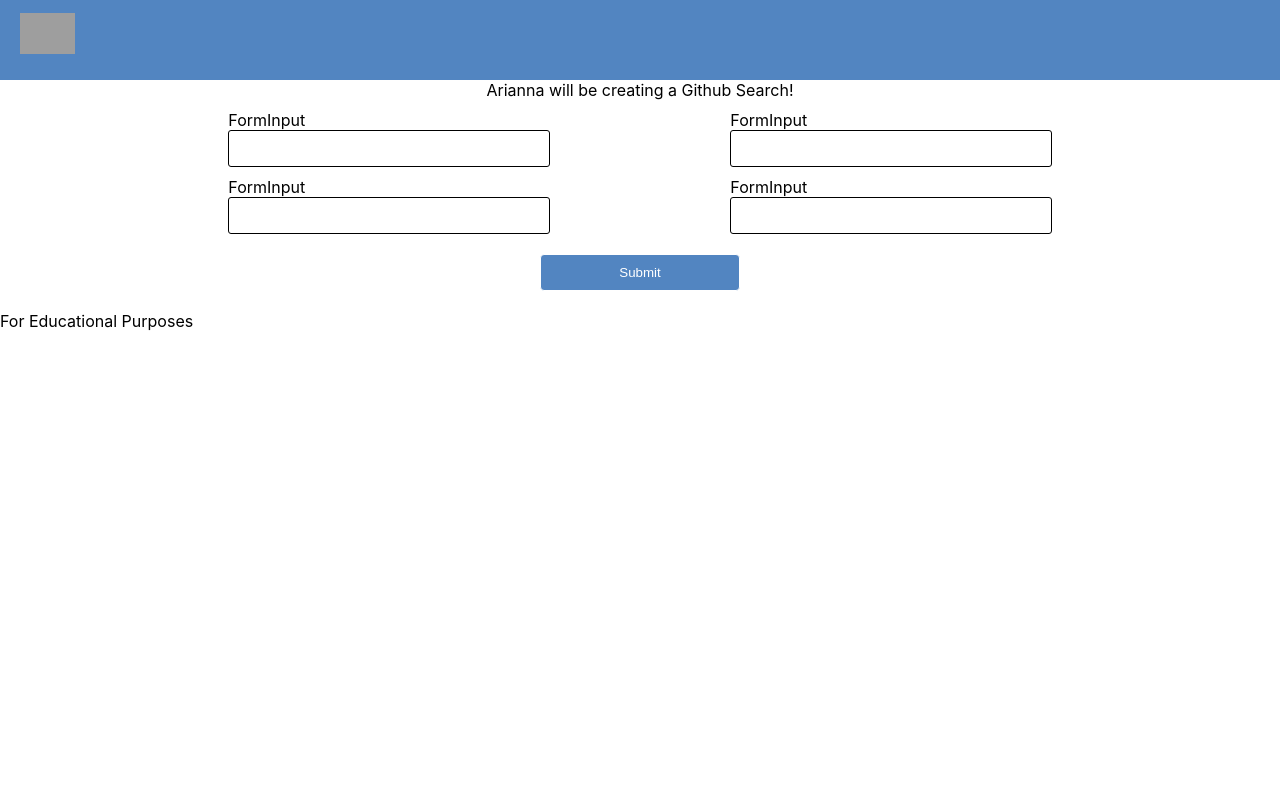
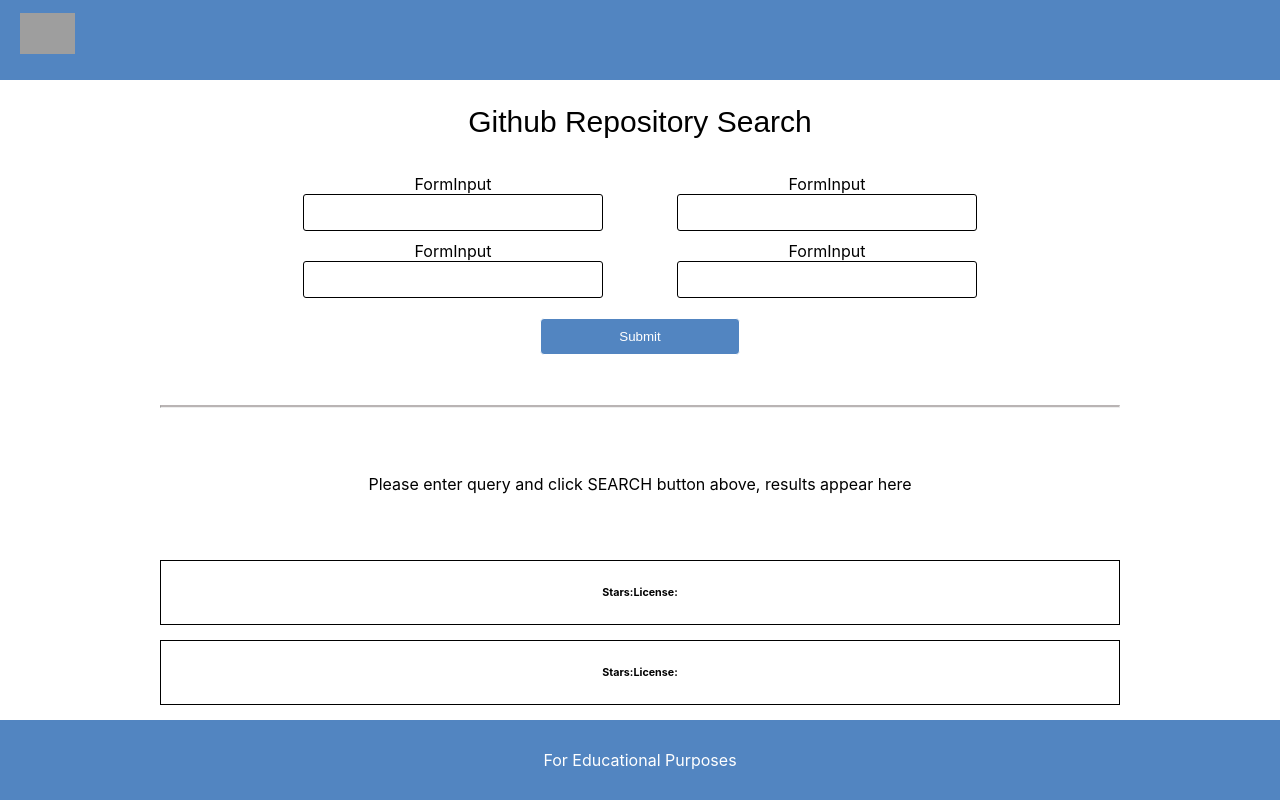
Before and after one commit to unachoza/Github-Search, a React (Create React App) app: page / in a window 1280 px wide. Built offline with nearby package versions, Linux system fonts and the light colour scheme; grey boxes are pictures that could not be loaded.

Commit message:
added react spinner, ui layout complete, no errors

```diff
--- a/package.json
+++ b/package.json
@@ -3,6 +3,7 @@
   "version": "0.1.0",
   "private": true,
   "dependencies": {
+    "@emotion/core": "^10.0.14",
     "@testing-library/jest-dom": "^5.11.6",
     "@testing-library/react": "^11.2.2",
     "@testing-library/user-event": "^12.6.0",
@@ -13,6 +14,7 @@
     "react": "^17.0.1",
     "react-dom": "^17.0.1",
     "react-scripts": "4.0.1",
+    "react-spinners": "^0.9.0",
     "typescript": "^4.1.3",
     "web-vitals": "^0.2.4"
   },
--- a/src/Components/App/App.css
+++ b/src/Components/App/App.css
@@ -47,3 +47,33 @@
   height: auto;
   margin: 13px 20px;
 }
+.footer {
+  margin-top: 100px;
+  position: fixed;
+  width: 100vw;
+  height: 10vh;
+  bottom: 0vh;
+  display: flex;
+  background-color: #5285c1;
+  justify-content: center;
+  align-items: center;
+  color: white;
+  align-self: flex-end;
+}
+.title {
+  text-align: center;
+  font-family: sans-serif;
+  font-size: 30px;
+  color: black;
+  font-weight: lighter;
+  margin: 25px;
+}
+.results-below-text {
+  text-align: center;
+  padding: 50px;
+}
+.division-line {
+  border-top: 2px solid #b9b4b4;
+  width: 100%;
+  margin-top: 50px;
+}
--- a/src/Components/App/App.tsx
+++ b/src/Components/App/App.tsx
@@ -3,13 +3,23 @@
 import Header from 'Components/Banners/Header.component';
 import Footer from 'Components/Banners/Footer.component';
 import Form from 'Components/Search/Form/Form.component';
+import ResultList from 'Components/Results/ResultList/ResultList.component';
 
 const App = () => {
   return (
     <>
       <Header />
-      <div className="App search-container">Arianna will be creating a Github Search!</div>
-      <Form />
+      <h1 className="title">Github Repository Search</h1>
+      <div className="App search-container">
+        <Form />
+        <div>
+          <hr className="division-line" />
+          <p className="results-below-text default-text">
+            Please enter query and click SEARCH button above, results appear here
+          </p>
+        </div>
+        <ResultList />
+      </div>
       <Footer />
     </>
   );
--- a/src/Components/Banners/Footer.component.tsx
+++ b/src/Components/Banners/Footer.component.tsx
@@ -1,7 +1,7 @@
 import React from 'react';
 
 const Footer = () => {
-  return <div>For Educational Purposes</div>;
+  return <div className="footer">For Educational Purposes</div>;
 };
 
 export default Footer;
--- /dev/null
+++ b/src/Components/Results/ResultList/ResultList.component.tsx
@@ -0,0 +1,35 @@
+import React from 'react';
+import ResultSingle from 'Components/Results/ResultSingle/ResultSingle.component';
+// import "./Results.css";
+// import "../../App.css";
+
+// export interface ResultsProps {
+//   query: string;
+//   data?: RepoItem[] | any;
+
+// }
+// export interface RepoItem {
+//   name: string;
+//   owner: { login: string };
+//   html_url: string;
+//   description: string;
+//   stargazers_count: number;
+//   license: { name: string };
+//   fork: boolean;
+
+// }
+const ResultsList = () => (
+  // const ResultsList = (props: ResultsProps): JSX.Element => (
+  <div>
+    <ResultSingle />
+    <ResultSingle />
+    <ResultSingle />
+    {/* {props.data.map((item: RepoItem, i: number) => (
+      // if I don't use "any" for data in interface ResultsProps, typescript underlines props.data and says "object is possibly undefined"
+
+      <ResultSingle key={i} everything={item} />
+    ))} */}
+  </div>
+);
+
+export default ResultsList;
--- /dev/null
+++ b/src/Components/Results/ResultSingle/ResultSingle.component.tsx
@@ -0,0 +1,37 @@
+import React from 'react';
+// import { RepoItem } from './ResultsList';
+import 'Components/Results/ResultSingle/ResultSingle.styles.css';
+
+// const ResultSingle = ({
+//   everything: { name, owner, html_url, description, stargazers_count, license, fork },
+// }: {
+//   everything: RepoItem;
+// }): JSX.Element => {
+//   const forkCheck = (fork: boolean) =>
+//     fork && (
+//       <div className="blue-repo-text" id="fork-button">
+//         forked
+//       </div>
+//     );
+const ResultSingle = () => {
+  return (
+    <div className="result-container">
+      <div className="results-sub-container" id="text">
+        {/* <a href={html_url} target="_blank" className="blue-repo-text">
+          {name} REPO AUTHOR: {owner.login}
+          <span>{forkCheck(fork)}</span>
+        </a> */}
+        {/* <p className="grey-repo-description-text">{description}</p> */}
+      </div>
+      <div className="results-sub-container" id="star">
+        <h6 className="text-title">Stars:</h6>
+        {/* <p className="text-answer">{stargazers_count}</p> */}
+      </div>
+      <div className="results-sub-container" id="license">
+        <h6 className="text-title">License:</h6>
+        {/* <p className="text-answer">{license.name}</p> */}
+      </div>
+    </div>
+  );
+};
+export default ResultSingle;
--- /dev/null
+++ b/src/Components/Results/ResultSingle/ResultSingle.styles.css
@@ -0,0 +1,9 @@
+.result-container {
+  overflow: hidden;
+  border: 1px black solid;
+  width: 100%;
+  height: 25%;
+  margin-bottom: 15px;
+  display: flex;
+  justify-content: center;
+}
--- a/src/Components/Search/FormInput/FormInput.styles.css
+++ b/src/Components/Search/FormInput/FormInput.styles.css
@@ -16,5 +16,6 @@
   color: white;
   width: 30%;
   max-width: 200px;
+  min-width: 100px;
   margin-bottom: 20px;
 }
```
Also changed, not shown: src/Components/Loading/LoadingSpinner.component.tsx (added, +19 -0 lines), 2 other files (tests, documents, lock files or other folders).
